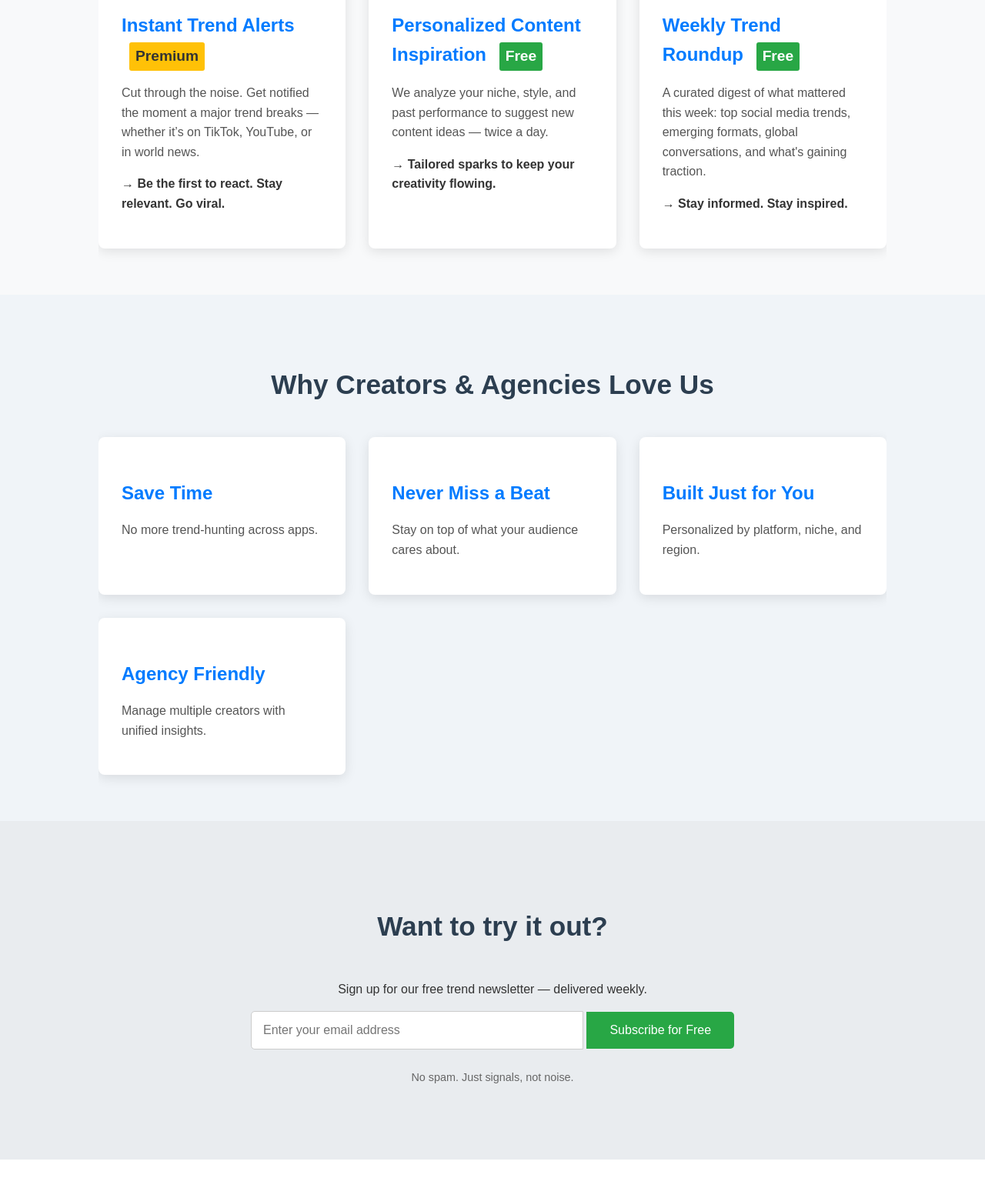
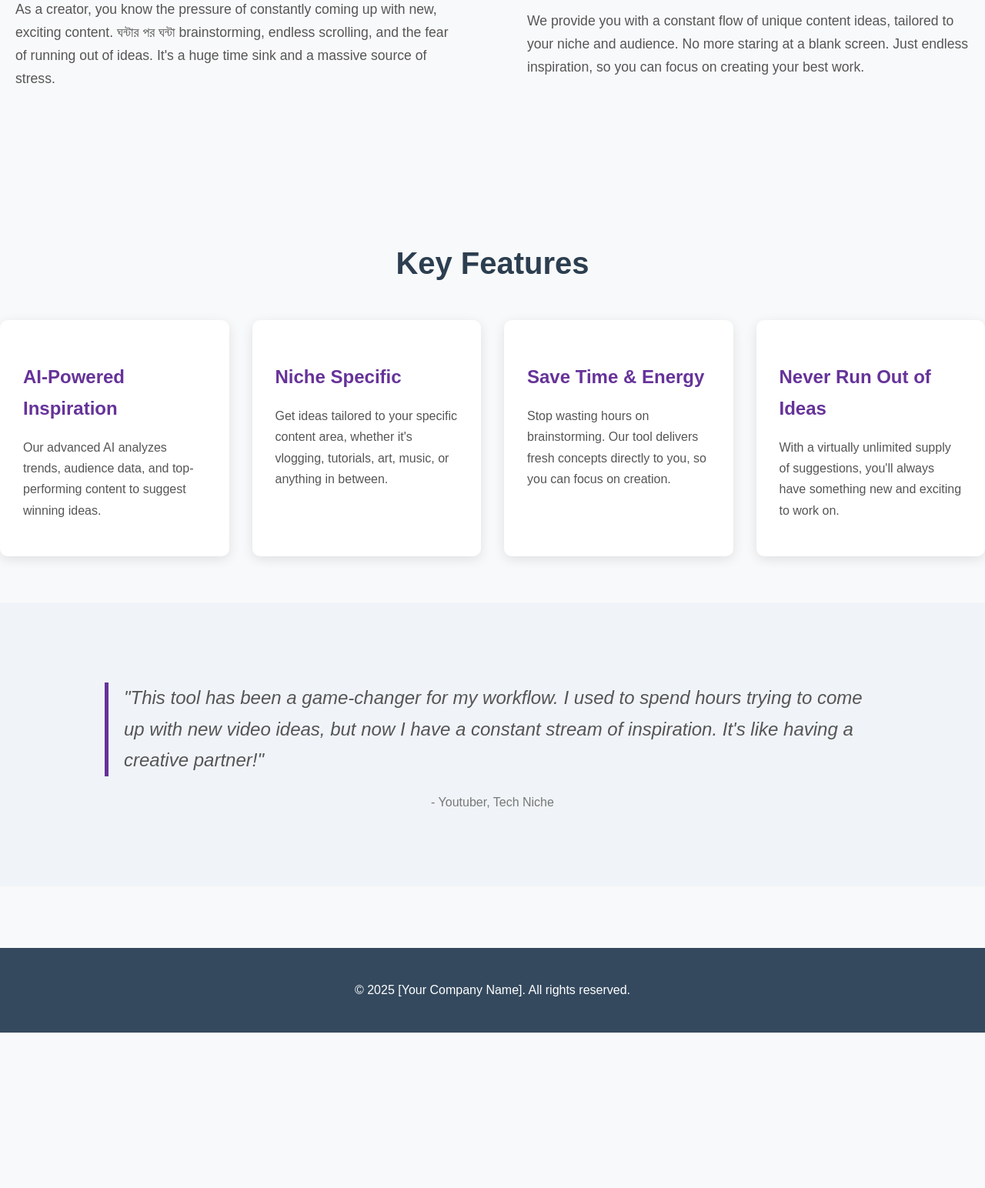
Before and after one commit to hy-sg/idea_spark, a plain HTML site: page index.html in a window 1280 px wide. Shown: the part 681-2225 px from the top of the page at 77% size. After the commit the page ends 2023 px from the top, so only its background shows below. Drawn offline with Linux system fonts and the light colour scheme.

Commit message:
Update index.html

```diff
--- a/index.html
+++ b/index.html
@@ -3,7 +3,7 @@
 <head>
     <meta charset="UTF-8">
     <meta name="viewport" content="width=device-width, initial-scale=1.0">
-    <title>Stay Ahead. Create Smarter.</title>
+    <title>Unlock Limitless Content Ideas</title>
     <style>
         body {
             font-family: 'Arial', sans-serif;
@@ -11,314 +11,215 @@
             padding: 0;
             background-color: #f8f9fa;
             color: #333;
-            line-height: 1.6;
+            line-height: 1.7;
         }
         .container {
-            width: 80%;
+            width: 85%;
             margin: auto;
             overflow: hidden;
             padding: 20px 0;
         }
         header {
-            background: #ffffff;
+            background-color: #ffffff;
             color: #333;
-            padding: 60px 0;
+            padding: 80px 0;
             text-align: center;
             border-bottom: 1px solid #e7e7e7;
         }
         header h1 {
-            font-size: 2.8em;
-            margin-bottom: 10px;
+            font-size: 3em;
+            margin-bottom: 20px;
             color: #2c3e50;
         }
         header p {
             font-size: 1.2em;
-            max-width: 600px;
+            max-width: 700px;
             margin: 0 auto 30px auto;
             color: #555;
         }
         .cta-button {
             display: inline-block;
-            background-color: #007bff;
+            background-color: #663399;
             color: #fff;
-            padding: 15px 30px;
+            padding: 15px 35px;
             text-decoration: none;
-            font-size: 1.1em;
-            border-radius: 5px;
+            font-size: 1.2em;
+            border-radius: 10px;
             transition: background-color 0.3s ease;
             border: none;
             cursor: pointer;
         }
         .cta-button:hover {
-            background-color: #0056b3;
+            background-color: #4c2882;
         }
-        .cta-button.secondary {
-            background-color: #6c757d;
-        }
-        .cta-button.secondary:hover {
-            background-color: #5a6268;
-        }
-        .cta-subtext {
-            display: block;
-            font-size: 0.9em;
-            margin-top: 10px;
-            color: #777;
-        }
-        section {
-            padding: 40px 0;
+        .section {
+            padding: 60px 0;
             text-align: center;
         }
-        section h2 {
-            font-size: 2.2em;
+        .section h2 {
+            font-size: 2.5em;
             margin-bottom: 40px;
             color: #2c3e50;
+            text-align: center;
         }
-        .offer-grid, .benefits-grid {
+        .problem-solution {
             display: grid;
-            grid-template-columns: repeat(auto-fit, minmax(280px, 1fr));
+            grid-template-columns: 1fr 1fr;
+            gap: 50px;
+            text-align: left;
+            align-items: center;
+        }
+        .problem-solution div {
+            padding: 20px;
+        }
+        .problem-solution h3 {
+            font-size: 2em;
+            color: #e74c3c;
+            margin-bottom: 20px;
+        }
+        .problem-solution p {
+            font-size: 1.1em;
+            color: #555;
+        }
+        .key-features {
+            display: grid;
+            grid-template-columns: repeat(auto-fit, minmax(250px, 1fr));
             gap: 30px;
+            margin-top: 40px;
             text-align: left;
         }
-        .offer-item, .benefit-item {
+        .key-features div {
             background: #fff;
             padding: 30px;
-            border-radius: 8px;
+            border-radius: 10px;
             box-shadow: 0 4px 15px rgba(0,0,0,0.1);
             transition: transform 0.3s ease;
         }
-        .offer-item:hover, .benefit-item:hover {
+        .key-features div:hover {
             transform: translateY(-5px);
         }
-        .offer-item h3, .benefit-item h3 {
+        .key-features h3 {
             font-size: 1.5em;
             margin-bottom: 15px;
-            color: #007bff;
+            color: #663399;
         }
-        .offer-item .premium-tag {
-            font-size: 0.8em;
-            background-color: #ffc107;
-            color: #333;
-            padding: 3px 8px;
-            border-radius: 3px;
-            margin-left: 10px;
-            display: inline-block;
-        }
-         .offer-item .free-tag {
-            font-size: 0.8em;
-            background-color: #28a745;
-            color: #fff;
-            padding: 3px 8px;
-            border-radius: 3px;
-            margin-left: 10px;
-            display: inline-block;
-        }
-        .offer-item p, .benefit-item p {
+        .key-features p {
             font-size: 1em;
             color: #555;
-            margin-bottom: 15px;
         }
-        .offer-item .arrow-text {
-            font-weight: bold;
-            color: #333;
+        .testimonial-section {
+            background-color: #f0f4f8;
+            padding: 60px 0;
+            text-align: center;
         }
-        .newsletter-section {
-            background-color: #e9ecef;
-            padding: 60px 0;
+        .testimonial-section blockquote {
+            font-size: 1.5em;
+            color: #555;
+            margin-bottom: 20px;
+            font-style: italic;
+            border-left: 5px solid #663399;
+            padding-left: 20px;
+            text-align: left;
         }
-        .newsletter-section input[type="email"] {
-            padding: 15px;
+        .testimonial-section p {
             font-size: 1em;
-            width: 60%;
-            max-width: 400px;
-            border: 1px solid #ccc;
-            border-radius: 5px 0 0 5px;
-            margin-bottom: 10px;
+            color: #777;
         }
-        .newsletter-section .submit-button {
-            padding: 15px 30px;
-            font-size: 1em;
-            background-color: #28a745;
-            color: #fff;
-            border: none;
-            border-radius: 0 5px 5px 0;
-            cursor: pointer;
-            transition: background-color 0.3s ease;
-        }
-        .newsletter-section .submit-button:hover {
-            background-color: #1e7e34;
-        }
-        .newsletter-section .spam-notice {
-            font-size: 0.9em;
-            color: #666;
-            margin-top: 15px;
-        }
-        .trusted-by-section {
-            padding: 40px 0;
-            background: #fff;
-        }
-        .trusted-by-section .logos {
-            display: flex;
-            justify-content: center;
-            align-items: center;
-            gap: 40px;
-            flex-wrap: wrap;
-            margin-bottom: 30px;
-        }
-        .trusted-by-section .logos img {
-            max-height: 60px;
-            opacity: 0.7;
-            transition: opacity 0.3s ease;
-        }
-        .trusted-by-section .logos img:hover {
-            opacity: 1;
-        }
-        .trusted-by-section .quote {
-            font-style: italic;
-            color: #555;
-            max-width: 600px;
-            margin: 0 auto;
-        }
-        .trusted-by-section .quote-author {
-            display: block;
-            margin-top: 10px;
-            font-weight: bold;
-            color: #333;
-        }
-        footer {
-            background: #2c3e50;
+         footer {
+            background-color: #34495e;
             color: #fff;
             text-align: center;
-            padding: 50px 0;
+            padding: 25px 0;
+            margin-top: 80px;
         }
-        footer h2 {
-            font-size: 2em;
-            margin-bottom: 20px;
-            color: #fff;
-        }
-        footer p {
-            font-size: 1.1em;
-            margin-bottom: 30px;
-            color: #f8f9fa;
+        footer p{
+             font-size: 1em;
         }
 
         @media (max-width: 768px) {
             .container {
-                width: 90%;
+                width: 95%;
             }
             header h1 {
-                font-size: 2.2em;
+                font-size: 2.5em;
             }
             header p {
                 font-size: 1em;
             }
-            .offer-grid, .benefits-grid {
+            .problem-solution {
+                grid-template-columns: 1fr;
+                text-align: center;
+            }
+            .problem-solution div {
+                padding: 10px;
+            }
+            .problem-solution h3{
+                font-size: 1.75em;
+            }
+            .key-features {
                 grid-template-columns: 1fr;
             }
-            .newsletter-section input[type="email"] {
-                width: calc(100% - 32px); /* Account for padding */
-                border-radius: 5px;
-                margin-bottom: 10px;
-            }
-            .newsletter-section .submit-button {
-                width: 100%;
-                border-radius: 5px;
+            .section h2{
+                font-size: 2em;
             }
         }
     </style>
 </head>
 <body>
-
     <header>
         <div class="container">
-            <h1>Create Content That Resonates — Every Time</h1>
-            <p>Real-time trend alerts, personalized content inspiration, and weekly digests tailored for creators and their teams.</p>
-            <a href="#waitlist" class="cta-button">Join the Waitlist</a>
-            <span class="cta-subtext">Sign up now to get free weekly insights and early access.</span>
+            <h1>Stop Struggling with Content Ideas</h1>
+            <p>The #1 tool for creators who want to eliminate writer's block and create fresh, engaging content - effortlessly.</p>
+            <a href="#get-started" class="cta-button">Get Started Now</a>
         </div>
     </header>
 
     <main>
-        <section id="what-we-offer">
-            <div class="container">
-                <h2>What We Offer</h2>
-                <div class="offer-grid">
-                    <div class="offer-item">
-                        <h3>Instant Trend Alerts <span class="premium-tag">Premium</span></h3>
-                        <p>Cut through the noise. Get notified the moment a major trend breaks — whether it’s on TikTok, YouTube, or in world news.</p>
-                        <p class="arrow-text">→ Be the first to react. Stay relevant. Go viral.</p>
-                    </div>
-                    <div class="offer-item">
-                        <h3>Personalized Content Inspiration <span class="free-tag">Free</span></h3>
-                        <p>We analyze your niche, style, and past performance to suggest new content ideas — twice a day.</p>
-                        <p class="arrow-text">→ Tailored sparks to keep your creativity flowing.</p>
-                    </div>
-                    <div class="offer-item">
-                        <h3>Weekly Trend Roundup <span class="free-tag">Free</span></h3>
-                        <p>A curated digest of what mattered this week: top social media trends, emerging formats, global conversations, and what's gaining traction.</p>
-                        <p class="arrow-text">→ Stay informed. Stay inspired.</p>
-                    </div>
+        <section class="section problem-solution">
+            <div >
+                <h3>The Problem</h3>
+                <p>As a creator, you know the pressure of constantly coming up with new, exciting content.   ঘন্টার পর ঘন্টা brainstorming, endless scrolling, and the fear of running out of ideas.  It's a huge time sink and a massive source of stress.</p>
+            </div>
+            <div>
+                <h3>Our Solution</h3>
+                <p>We provide you with a constant flow of unique content ideas, tailored to your niche and audience.  No more staring at a blank screen.  Just endless inspiration, so you can focus on creating your best work.</p>
+            </div>
+        </section>
+
+        <section class="section">
+            <h2>Key Features</h2>
+            <div class="key-features">
+                <div>
+                    <h3>AI-Powered Inspiration</h3>
+                    <p>Our advanced AI analyzes trends, audience data, and top-performing content to suggest winning ideas.</p>
+                </div>
+                <div>
+                    <h3>Niche Specific</h3>
+                    <p>Get ideas tailored to your specific content area, whether it's vlogging, tutorials, art, music, or anything in between.</p>
+                </div>
+                <div>
+                    <h3>Save Time & Energy</h3>
+                    <p>Stop wasting hours on brainstorming.  Our tool delivers fresh concepts directly to you, so you can focus on creation.</p>
+                </div>
+                 <div>
+                    <h3>Never Run Out of Ideas</h3>
+                    <p>With a virtually unlimited supply of suggestions, you'll always have something new and exciting to work on.</p>
                 </div>
             </div>
         </section>
 
-        <section id="why-love-us" style="background-color: #f0f4f8;">
+        <section class="testimonial-section">
             <div class="container">
-                <h2>Why Creators & Agencies Love Us</h2>
-                <div class="benefits-grid">
-                    <div class="benefit-item">
-                        <h3>Save Time</h3>
-                        <p>No more trend-hunting across apps.</p>
-                    </div>
-                    <div class="benefit-item">
-                        <h3>Never Miss a Beat</h3>
-                        <p>Stay on top of what your audience cares about.</p>
-                    </div>
-                    <div class="benefit-item">
-                        <h3>Built Just for You</h3>
-                        <p>Personalized by platform, niche, and region.</p>
-                    </div>
-                    <div class="benefit-item">
-                        <h3>Agency Friendly</h3>
-                        <p>Manage multiple creators with unified insights.</p>
-                    </div>
-                </div>
-            </div>
-        </section>
-
-        <section class="newsletter-section" id="newsletter">
-            <div class="container">
-                <h2>Want to try it out?</h2>
-                <p>Sign up for our free trend newsletter — delivered weekly.</p>
-                <form action="#" method="POST">
-                    <input type="email" name="email" placeholder="Enter your email address" required>
-                    <button type="submit" class="submit-button">Subscribe for Free</button>
-                </form>
-                <p class="spam-notice">No spam. Just signals, not noise.</p>
-            </div>
-        </section>
-
-        <section class="trusted-by-section" id="trusted-by">
-            <div class="container">
-                <h2>Trusted By</h2>
-                <div class="logos">
-                    <img src="https://via.placeholder.com/150x60.png?text=Logo+1" alt="Client Logo 1">
-                    <img src="https://via.placeholder.com/150x60.png?text=Logo+2" alt="Client Logo 2">
-                    <img src="https://via.placeholder.com/150x60.png?text=Logo+3" alt="Client Logo 3">
-                </div>
-                <div class="quote">
-                    <p>“This tool helped us pivot content fast and win more engagement.”</p>
-                    <span class="quote-author">— Creator Agency Lead</span>
-                </div>
+                <blockquote>
+                    "This tool has been a game-changer for my workflow.  I used to spend hours trying to come up with new video ideas, but now I have a constant stream of inspiration.  It's like having a creative partner!"
+                </blockquote>
+                <p>-  Youtuber, Tech Niche</p>
             </div>
         </section>
     </main>
 
-    <footer id="waitlist">
-        <div class="container">
-            <h2>Launching Soon — Be First in Line</h2>
-            <p>Get early access to real-time alerts and inspiration tools for creators.</p>
-            <a href="#waitlist-form" class="cta-button">Join the Waitlist</a>
-             </div>
+    <footer>
+        <p>&copy; 2025 [Your Company Name]. All rights reserved.</p>
     </footer>
 
 </body>
```
